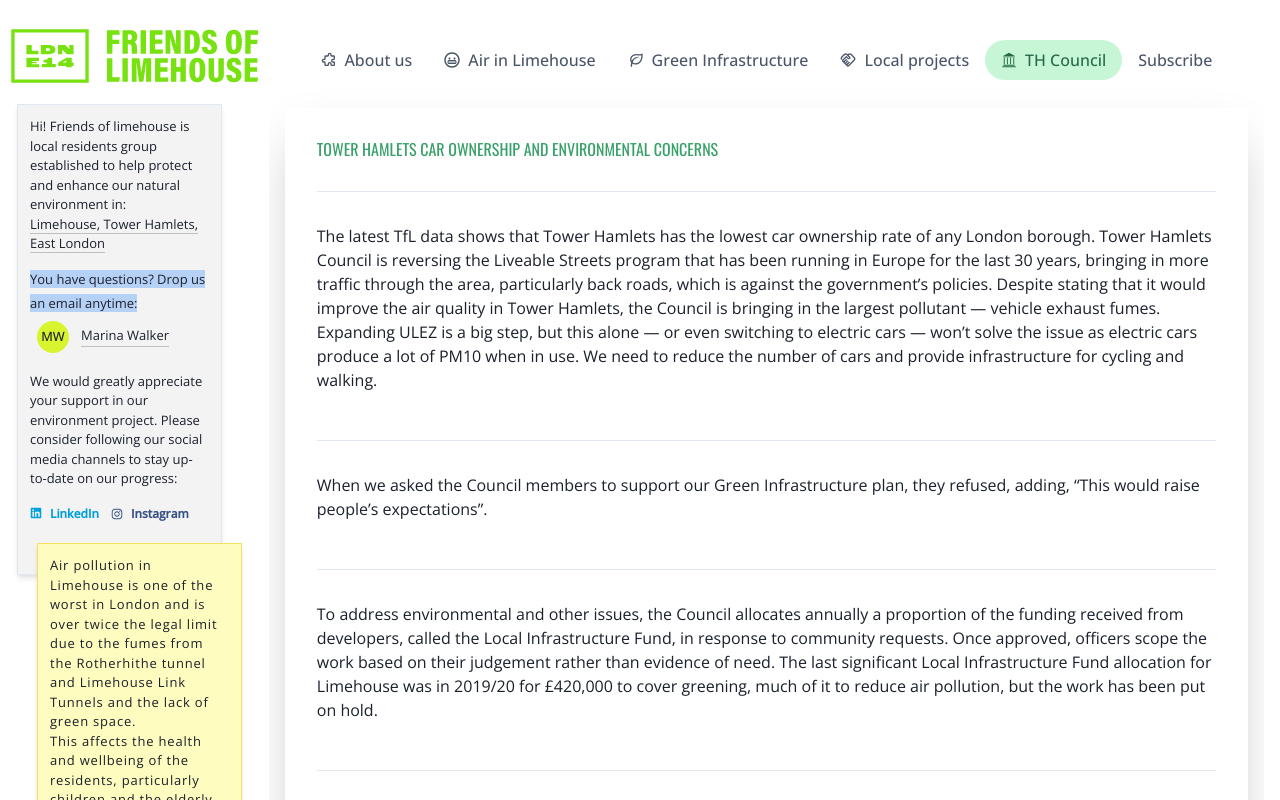
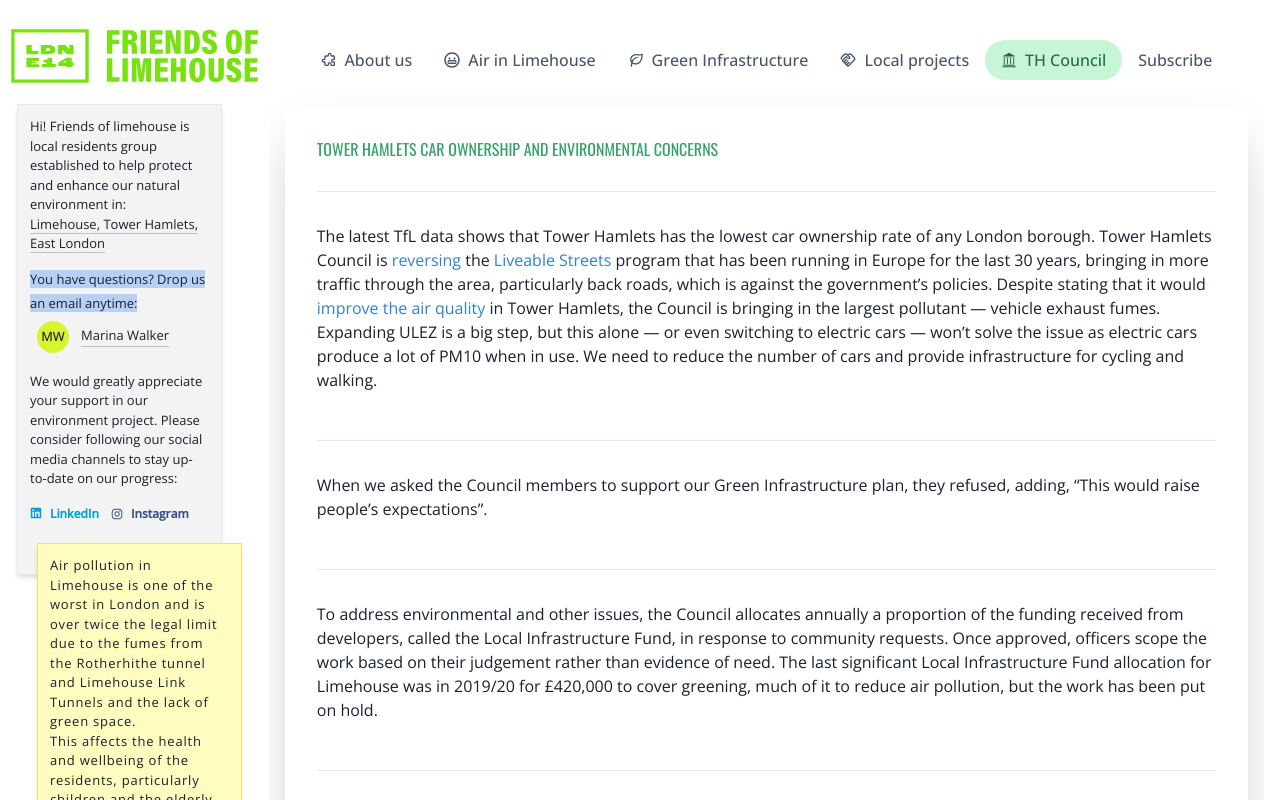
Before and after one commit to friendsoflimehouse/website, a React (Vite) app: page /tower-hamlets-council in a window 1280 px wide. Shown: the top 800 px of the page. Built offline with nearby package versions, Linux system fonts and the light colour scheme.

Commit message:
changed text in TH Council

```diff
--- a/src/pages/THCouncil.tsx
+++ b/src/pages/THCouncil.tsx
@@ -1,12 +1,4 @@
-import {
-    Text,
-    Card,
-    Heading,
-    StackDivider,
-    CardBody,
-    Box,
-    Stack,
-} from "@chakra-ui/react";
+import { Text, Card, Heading, StackDivider, CardBody, Box, Stack, Link } from "@chakra-ui/react";
 
 export const THCouncil = () => {
   return (
@@ -25,7 +17,7 @@ export const THCouncil = () => {
           </Box>
 
           <Text mb={4}>
-                        The latest TfL data shows that Tower Hamlets has the lowest car ownership rate of any London borough. Tower Hamlets Council is reversing the Liveable Streets program that has been running in Europe for the last 30 years, bringing in more traffic through the area, particularly back roads, which is against the government’s policies. Despite stating that it would improve the air quality in Tower Hamlets, the Council is bringing in the largest pollutant — vehicle exhaust fumes. Expanding ULEZ is a big step, but this alone — or even switching to electric cars — won’t solve the issue as electric cars produce a lot of PM10 when in use. We need to reduce the number of cars and provide infrastructure for cycling and walking.
+            The latest TfL data shows that Tower Hamlets has the lowest car ownership rate of any London borough. Tower Hamlets Council is <Link color="blue.500" href="https://www.standard.co.uk/news/transport/tower-hamlets-funding-loss-lutfur-rahman-b1070138.html?fbclid=IwAR15AKqQfExQnLnsBcmgLThfi78dOZqRbVCiP2U2kqMxYWEy9ReaZg1GoSU#lfrws5idixigk2qnr5" isExternal>reversing</Link> the <Link color="blue.500" href="https://talk.towerhamlets.gov.uk/liveablestreets" isExternal>Liveable Streets</Link> program that has been running in Europe for the last 30 years, bringing in more traffic through the area, particularly back roads, which is against the government’s policies. Despite stating that it would <Link color="blue.500" href="https://www.towerhamlets.gov.uk/lgnl/environment_and_waste/environmental_health/pollution/air_quality/Breathe_Clean/Air-Quality-Action-Plan.aspx" isExternal>improve the air quality</Link> in Tower Hamlets, the Council is bringing in the largest pollutant — vehicle exhaust fumes. Expanding ULEZ is a big step, but this alone — or even switching to electric cars — won’t solve the issue as electric cars produce a lot of PM10 when in use. We need to reduce the number of cars and provide infrastructure for cycling and walking.
           </Text>
           <Text mb={4}>
             When we asked the Council members to support our Green Infrastructure plan, they refused, adding, “This would raise people’s expectations”.
@@ -42,5 +34,7 @@ export const THCouncil = () => {
         </Stack>
       </CardBody>
     </Card>
+
+
     );
 };
```
Lines whose indentation alone changed are shown as unchanged.
